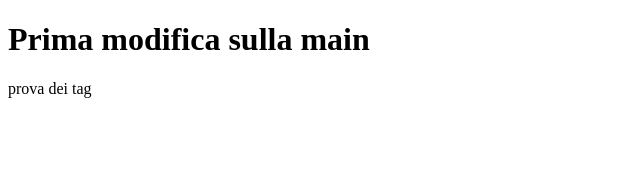
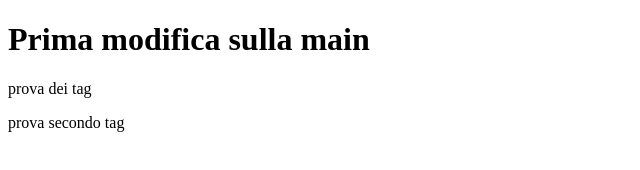
Before and after one commit to DaniloLicciardello/TestEsame, a plain HTML site: page index.html in a window 1280 px wide. Shown: the whole page, without its empty margins (0-640 px from the left). Drawn offline with Linux system fonts and the light colour scheme.

Commit message:
secondo tag con -a e poi -m

```diff
--- a/index.html
+++ b/index.html
@@ -9,5 +9,7 @@
     <h1>Prima modifica sulla main</h1>
 
     <p>prova dei tag</p>
+
+    <p>prova secondo tag</p>
 </body>
 </html>
```
